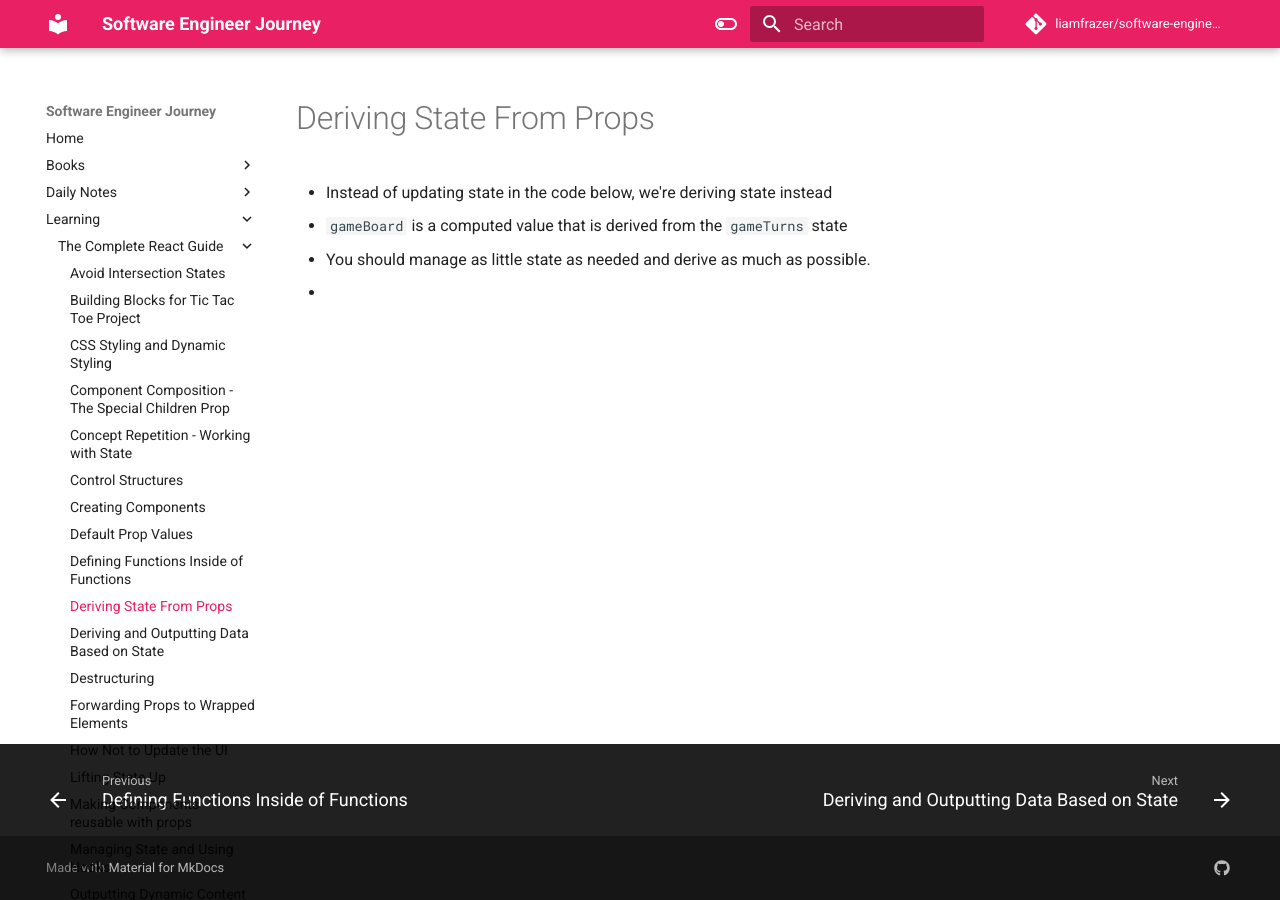
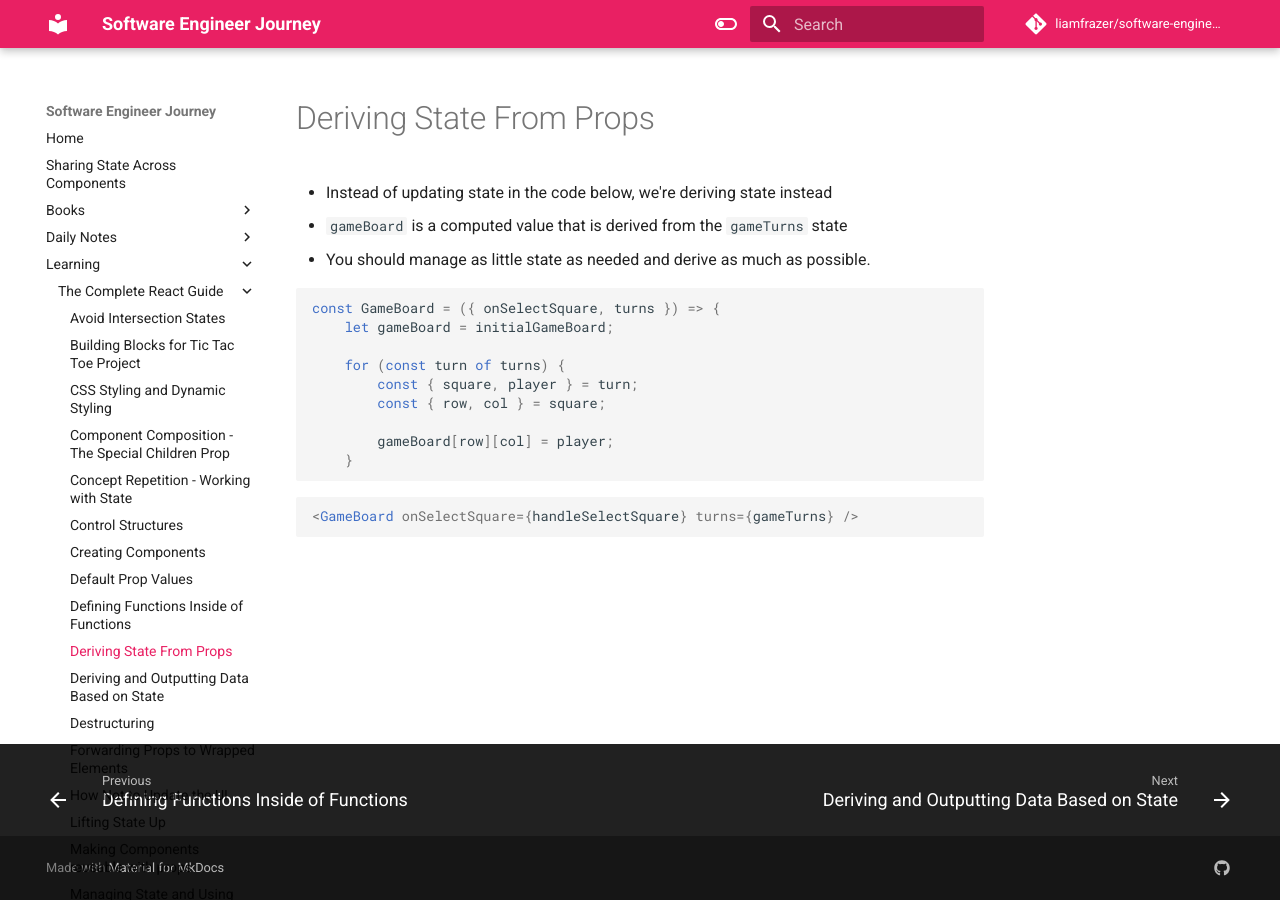
Before and after one commit to liamfrazer/software-engineer-journey, an MkDocs documentation site: the page built from docs/Learning/The Complete React Guide/Deriving State From Props.md, in a window 1280 px wide. Built offline with MkDocs 1.6.1 and Material for MkDocs 9.7.7, drawn with Linux system fonts in a browser that asks for light colours; comment, search, counter and statistics services are not loaded.

Commit message:
vault backup: 2023-12-24 15:46:29

````diff
--- a/docs/Learning/The Complete React Guide/Deriving State From Props.md
+++ b/docs/Learning/The Complete React Guide/Deriving State From Props.md
@@ -12,4 +12,18 @@ tags:
 * `gameBoard` is a computed value that is derived from the `gameTurns` state
 * You should manage as little state as needed and derive as much as possible.
 
-*
+```jsx
+const GameBoard = ({ onSelectSquare, turns }) => {
+	let gameBoard = initialGameBoard;
+
+	for (const turn of turns) {
+		const { square, player } = turn;
+		const { row, col } = square;
+
+		gameBoard[row][col] = player;
+	}
+```
+
+```jsx
+<GameBoard onSelectSquare={handleSelectSquare} turns={gameTurns} />
+```
````
Also changed, not shown: docs/Sharing State Across Components.md (added, +11 -0 lines), docs/index.md (+1 -0 lines).
